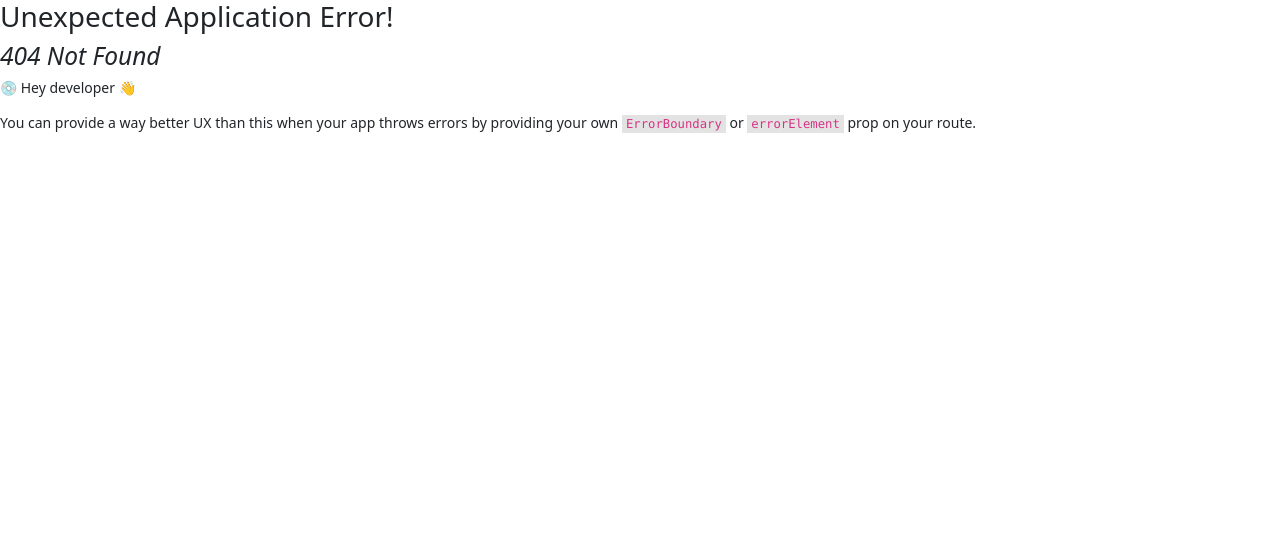
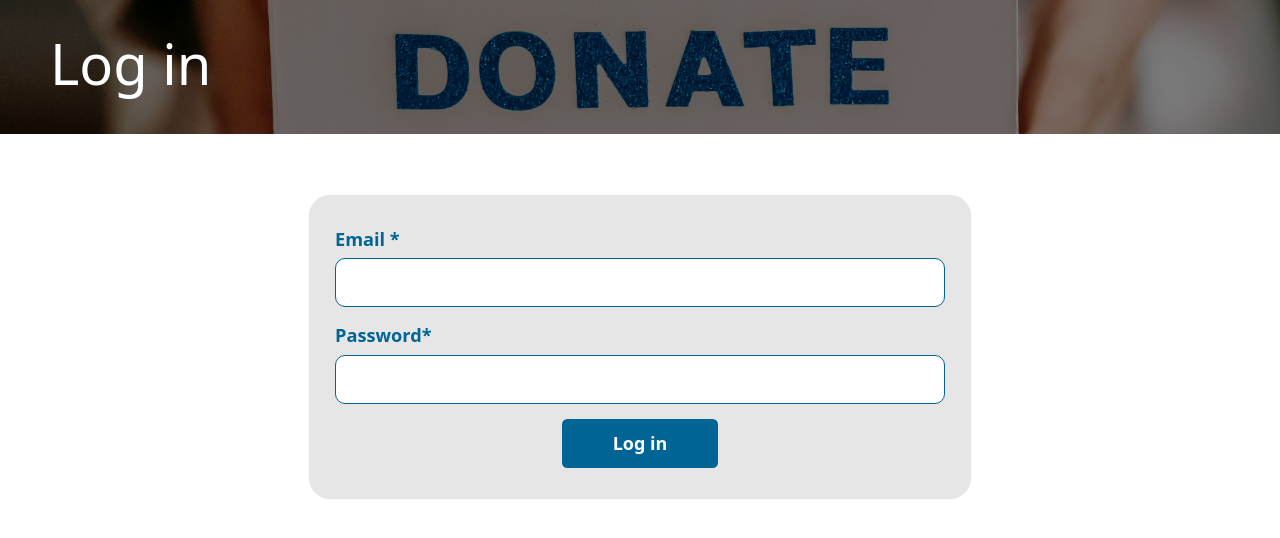
Before and after one commit to MohamedAbdelhakem17/donority, a React (Create React App) app: page /signin in a window 1280 px wide. Before the commit this address had no page. Shown: the top 538 px of the page. Built offline with nearby package versions, Linux system fonts and the light colour scheme.

Commit message:
feat (user-auth) : Add login and Sign up Ui.

```diff
--- a/src/Component/App/App.jsx
+++ b/src/Component/App/App.jsx
@@ -2,6 +2,8 @@ import { useState } from "react";
 import Home from "../Home/Home";
 import MasterLayout from "../MasterLayout/MasterLayout";
 import { RouterProvider, createBrowserRouter } from "react-router-dom";
+import Signin from "../Authentication/Signin/Signin";
+import Signup from "../Authentication/Signup/Signup";
 
 const Base_API_URL = "http://localhost:3000"
 const router = createBrowserRouter([
@@ -10,6 +12,8 @@ const router = createBrowserRouter([
     element: <MasterLayout />,
     children: [
       { index: true, element: <Home apiLink={Base_API_URL} /> },
+      { path: "/signin", element: <Signin /> },
+      { path: "/signup", element: <Signup /> }
     ]
   }
 ]);
--- /dev/null
+++ b/src/Component/Authentication/Signin/Signin.jsx
@@ -0,0 +1,27 @@
+import React from 'react'
+
+export default function Signin() {
+    return (
+        <>
+            <section className='login'>
+                <div className="main-title">
+                    <h2>Log in</h2>
+                </div>
+                <div className="container">
+                    <form className='auth-form mt-5'>
+                        <div className="input-colaction">
+                            <label htmlFor="userEmail">Email *</label>
+                            <input type="email" name='userEmail' id='userEmail' />
+                        </div>
+                        <div className="input-colaction">
+                            <label htmlFor="userPassword">Password*</label>
+                            <input type="password" name='userPassword' id='userPassword' />
+                        </div>
+                        <input type="submit" className='btn' value={"Log in"} />
+                    </form>
+                </div>
+            </section>
+        </>
+    )
+
+}
--- /dev/null
+++ b/src/Component/Authentication/Signup/Signup.jsx
@@ -0,0 +1,51 @@
+import React from 'react'
+import "../Static/authentication.css"
+
+export default function Signup() {
+    return (
+        <>
+            <section className='signup'>
+                <div className="main-title">
+                    <h2>Register</h2>
+                </div>
+                <div className="container">
+                    <form className='auth-form'>
+                        <div className="input-colaction">
+                            <label htmlFor="firstName">First Name *</label>
+                            <input type="text" name='firstName' id='firstName' />
+                        </div>
+                        <div className="input-colaction">
+                            <label htmlFor="lastName">Last Name *</label>
+                            <input type="text" name='lastName' id='lastName' />
+                        </div>
+                        <div className="input-colaction">
+                            <label htmlFor="userEmail">Email *</label>
+                            <input type="email" name='userEmail' id='userEmail' />
+                        </div>
+                        <div className="input-colaction">
+                            <label htmlFor="userPassword">Password*</label>
+                            <input type="password" name='userPassword' id='userPassword' />
+                        </div>
+                        <div className="input-colaction">
+                            <label htmlFor="confirmPassword">Confirm Password *</label>
+                            <input type="password" name='confirmPassword' id='confirmPassword' />
+                        </div>
+                        <div className="input-colaction">
+                            <label htmlFor="userPhone">Phone Number *</label>
+                            <input type="text" name='userPhone' id='userPhone' />
+                        </div>
+                        <div className="input-colaction">
+                            <label htmlFor="userAddress">Address</label>
+                            <input type="text" name='userAddress' id='userAddress' />
+                        </div>
+                        <div className="input-colaction">
+                            <label htmlFor="quation">What is Your Mother's Name ? *</label>
+                            <input type="text" name='quation' id='quation' />
+                        </div>
+                        <input type="submit" className='btn' value={"Register"} />
+                    </form>
+                </div>
+            </section>
+        </>
+    )
+}
--- /dev/null
+++ b/src/Component/Authentication/Static/authentication.css
@@ -0,0 +1,55 @@
+.main-title+.container {
+    padding: 20px;
+    display: flex;
+    align-items: center;
+    justify-content: center;
+
+    & .auth-form {
+        background-color: var(--form-bg);
+        width: 60%;
+        padding: 20px;
+        border-radius: 20px;
+        box-shadow: 0 0 1px 1px rgba(0, 0, 0, 0.116);
+
+        .input-colaction {
+            padding: 5px;
+            display: flex;
+            align-items: flex-start;
+            flex-direction: column;
+
+            label {
+                font-size: 1.3rem;
+                padding: 5px 0;
+                color: var(--main-color);
+                font-weight: 700;
+            }
+
+            input {
+                border: .5px solid var(--main-color);
+                width: 100%;
+                padding: 10px 20px;
+                border-radius: 10px;
+                outline: none;
+                font-size: 18px;
+                &:focus {
+                border: .5px solid var(--main-color-alt);
+                }
+            }
+
+        }
+
+        .btn {
+            display: block;
+            color: white;
+            font-weight: 600;
+            font-size: 18px;
+            padding: 10px 50px;
+            margin: 10px auto ;
+            background-color: var(--main-color);
+            transition: background-color 200ms ease-in-out;
+            &:hover  {
+            background-color: var(--main-color-alt);
+            }
+        }
+    }
+}
--- a/src/Static/css/index.css
+++ b/src/Static/css/index.css
@@ -8,6 +8,7 @@
 :root {
   --main-color: rgb(0, 101, 149);
   --main-color-alt: rgb(14, 170, 75);
+  --form-bg: rgb(230, 230, 230);
   --main-transition: 0.3s;
   --main-padding-top: 100px;
   --main-padding-bottom: 100px;
@@ -53,6 +54,20 @@ ul {
     & {
       width: 1170px;
     }
+  }
+}
+
+.main-title {
+  padding: 30px 50px;
+  background-image: url("../img/HeroBg.jpg");
+  background-size: cover;
+  background-repeat: no-repeat;
+  background-position: center 63%;
+  box-shadow: inset 1000px 1000px 10px #0000007c;
+
+  h2 {
+    color: white;
+    font-size: 4rem
   }
 }
 
```
Also changed, not shown: src/Static/img/HeroBg.jpg (added).
